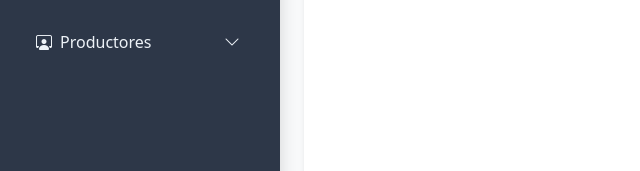
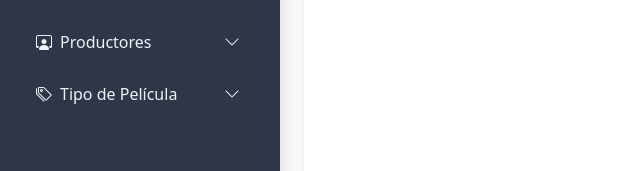
Before and after one commit to yusepruiz/movies-frontend-pi2, a React (Vite) app: page / in a window 1280 px wide. Shown: the part 165-336 px from the top of the page, without its empty margins (0-640 px from the left). Built offline with nearby package versions, Linux system fonts and the light colour scheme.

Commit message:
Se crean las opciones del menú lateral para el tipo de películas

```diff
--- /dev/null
+++ b/src/modules/type/typeMenu.js
@@ -0,0 +1,12 @@
+/**
+ * Configuración del menú para el módulo de tipo de películas.
+ */
+export const typeMenu = {
+    title: "Tipo de Película",
+    id: "menuType",
+    icon: "bi-tags",
+    links: [
+        { label: "Listar Tipos de Películas", to: "/type", icon: "bi-list-ul" },
+        { label: "Crear Tipo de Película", to: "/type/create", icon: "bi-plus-circle" },
+    ],
+};
--- a/src/routes/menuConfig.js
+++ b/src/routes/menuConfig.js
@@ -2,6 +2,7 @@ import { directorMenu } from "@/modules/director/directorMenu";
 import { genderMenu } from "@/modules/gender/genderMenu";
 // import { mediaMenu } from "../modules/media/mediaMenu";
 import { producerMenu } from "@/modules/producer/producerMenu";
+import { typeMenu } from "@/modules/type/typeMenu";
 
 
 /**
@@ -13,4 +14,5 @@ export const menuConfig = [
     genderMenu,
     // mediaMenu,
     producerMenu,
+    typeMenu
 ];
```
